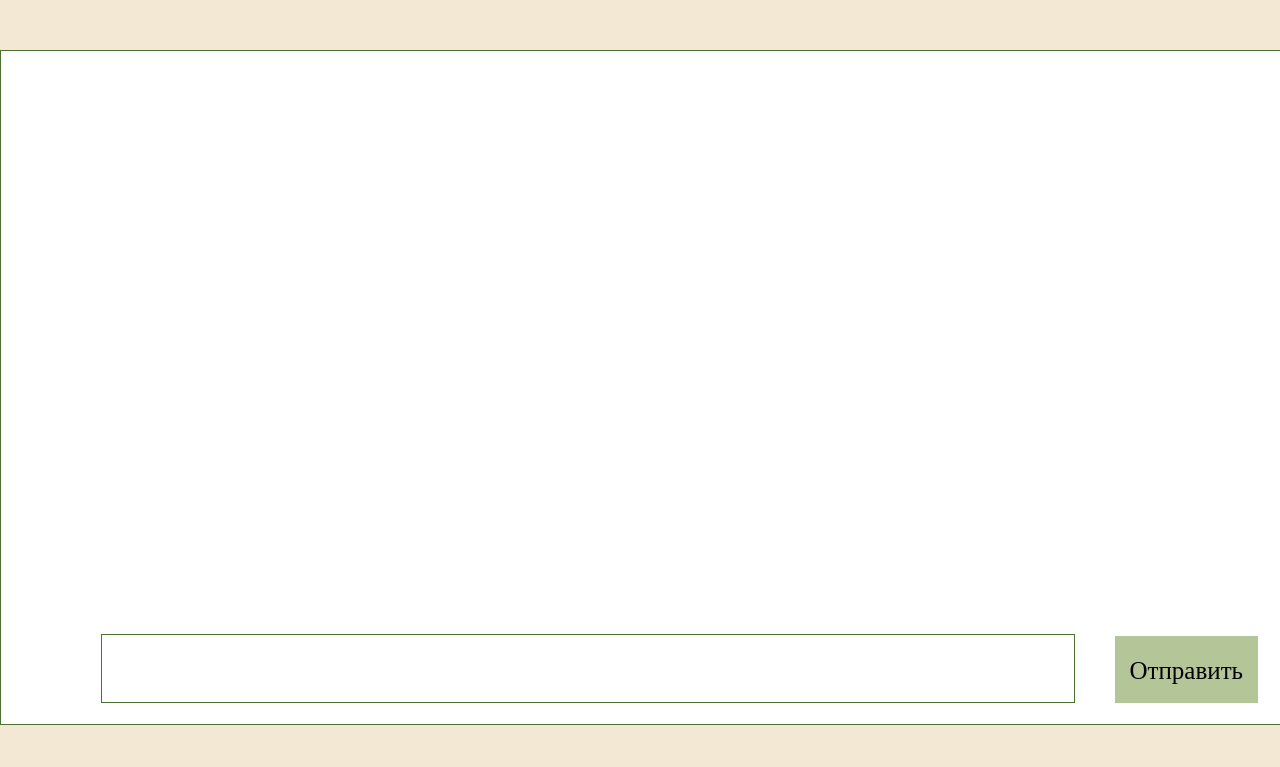
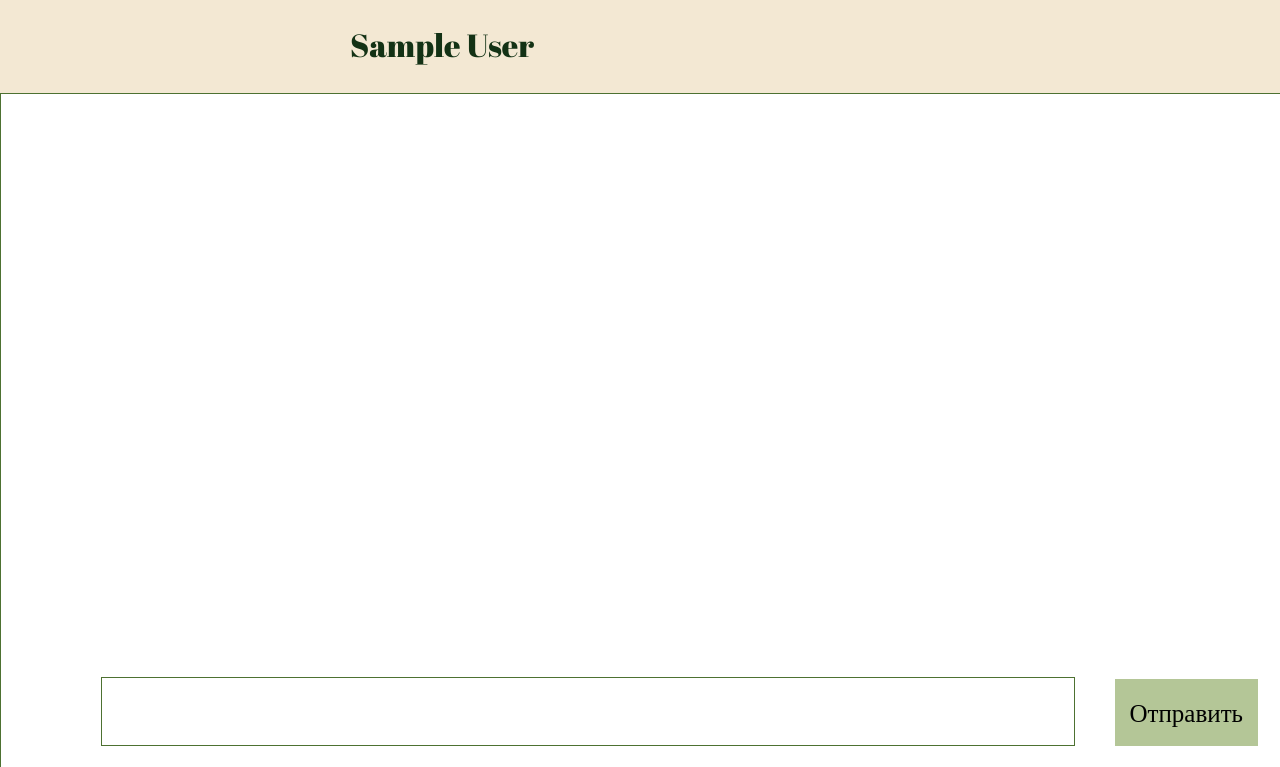
Before and after one commit to Treshersnop/diplom, a Django app: template chat/templates/room/room_detail.html in a window 1280 px wide. Shown: the part 88-855 px from the top of the page. Run offline with Django 5.2, Linux system fonts and the light colour scheme; the template is opened without the code that fills it: most values are stand-ins (such as "Sample title", 1, 10 or a date in 2020); parts of the project's set-up code (start-up, migrations or seed data) failed here and were passed over.

Commit message:
детальная страница чата

```diff
--- a/chat/static/chat/css/room.css
+++ b/chat/static/chat/css/room.css
@@ -117,3 +117,8 @@
   font-size: 25px;
   background-color: #b4c697;
 }
+
+.chat-member {
+  font-size: 32px;
+  margin: 23px 0 -23px 350px;
+}
--- a/chat/templates/room/room_detail.html
+++ b/chat/templates/room/room_detail.html
@@ -3,6 +3,7 @@
 {% load static %}
 {% block content %}
 
+<h2 class="chat-member">{{ room.name.profile.full_name }}</h2>
 <div class="chat-block">
     <div class="scroll-block">
         <div class="messages-block">
--- a/chat/views.py
+++ b/chat/views.py
@@ -42,6 +42,9 @@ class RoomDetail(LoginRequiredMixin, DetailView):
         room = context['room']
         context['messages'] = room.messages.order_by('-dc')
 
+        current_user = self.request.user
+        setattr(room, 'name', room.participants.exclude(id=current_user.id).first())
+
         return context
 
 
```
